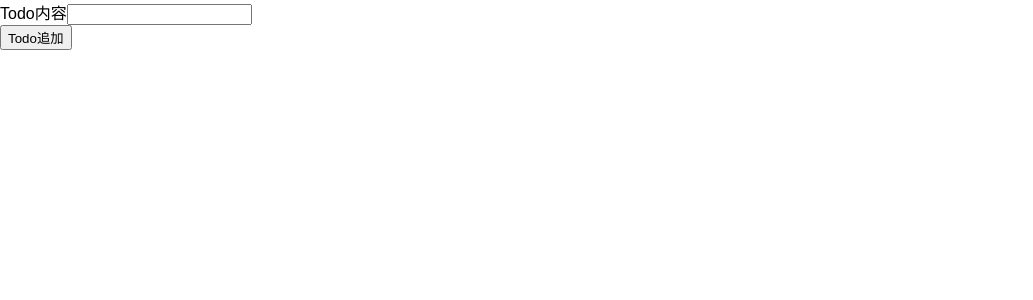
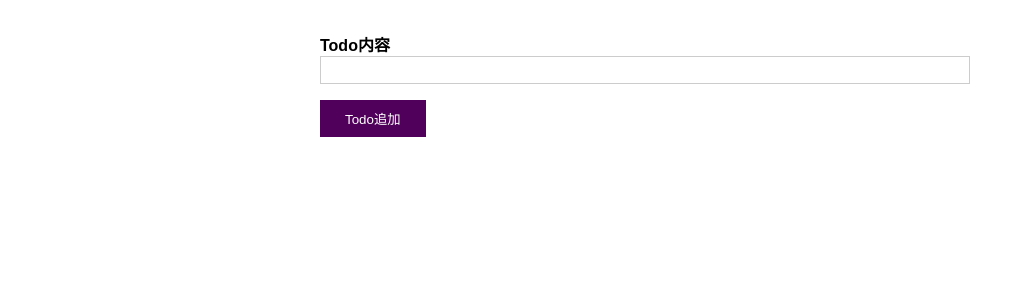
Before and after one commit to shunya-kitajima/typescript_section14, a React (Create React App) app: page / in a window 1280 px wide. Shown: the top 300 px of the page, without its empty margins (0-1033 px from the left). Built offline with nearby package versions, Linux system fonts and the light colour scheme.

Commit message:
スタイルを追加

```diff
--- a/src/components/NewTodo.tsx
+++ b/src/components/NewTodo.tsx
@@ -1,4 +1,5 @@
 import React, { useRef } from "react";
+import './TodoList.css';
 
 type NewTodoProps = {
   onAddTodo: (todoText: string) => void
@@ -12,7 +13,7 @@ const NewTodo: React.FC<NewTodoProps> = props => {
     props.onAddTodo(enteredText);
   };
   return <form onSubmit={todoSubmitHandler}>
-    <div>
+    <div className="form-control">
       <label htmlFor="todo-text">Todo内容</label>
       <input type="text" id="todo-text" ref={textInputRef} />
     </div>
--- a/src/components/TodoList.tsx
+++ b/src/components/TodoList.tsx
@@ -1,4 +1,5 @@
 import React from 'react';
+import './NewTodo.css';
 
 interface TodoListProps {
   items: { id: string; text: string }[];
```
